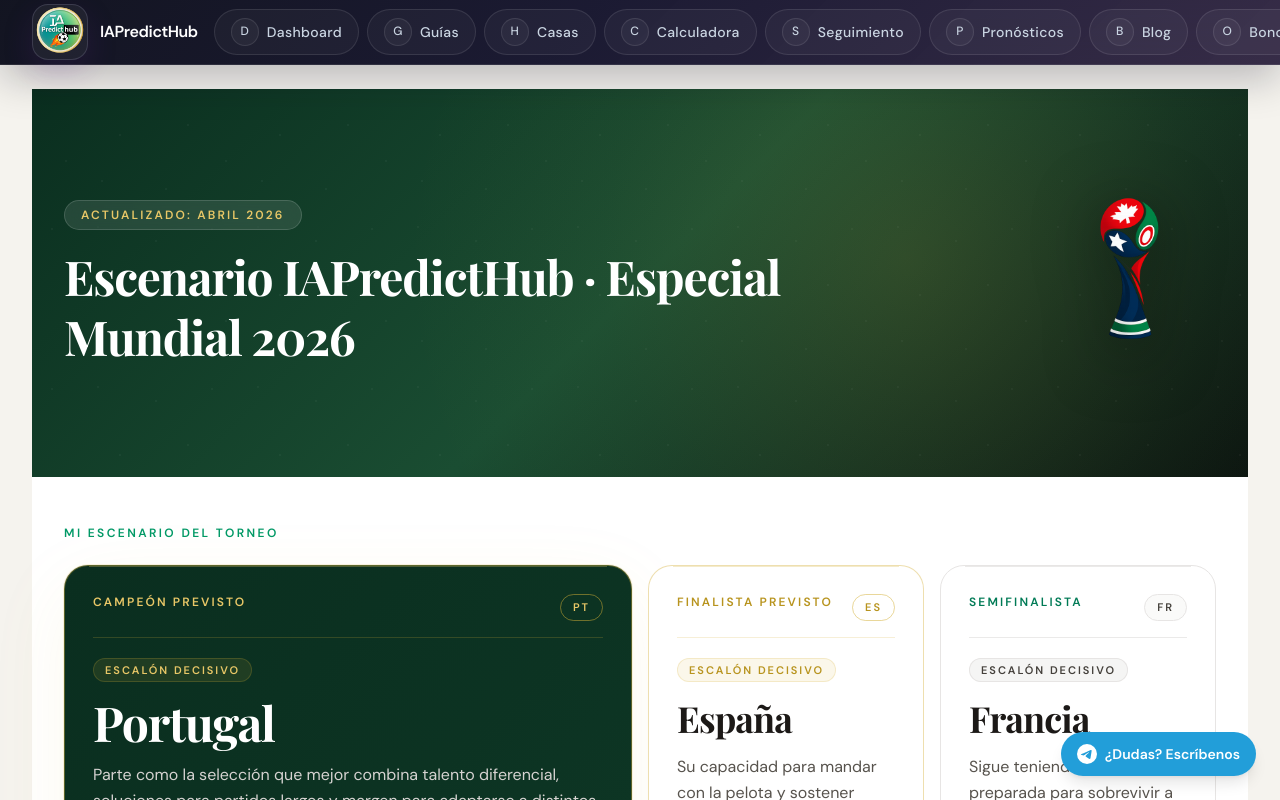
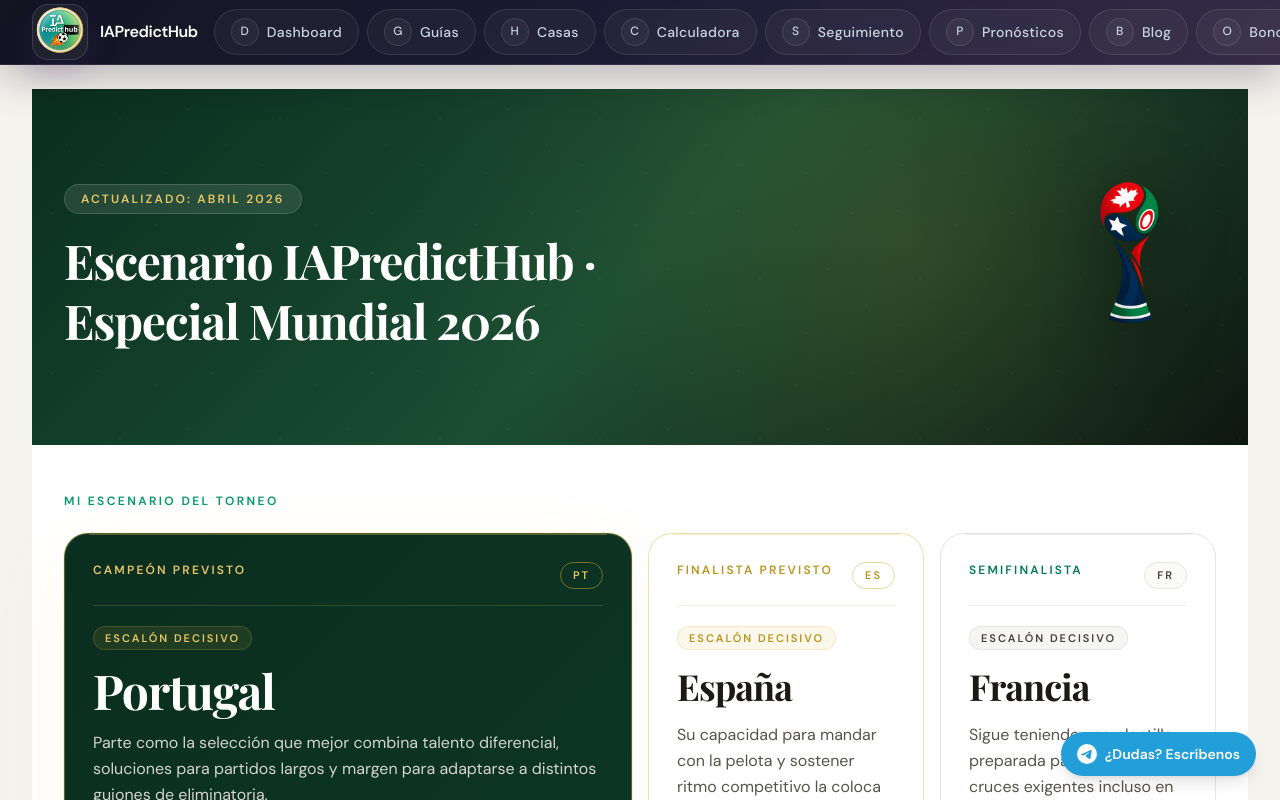
Before and after one commit to eloylt13/matched-betting-app, a Next.js app: page /especial/mundial in a window 1280 px wide. Shown: the top 800 px of the page. Built offline with nearby package versions, Linux system fonts and the light colour scheme; no server answers; a web font is replaced by a local one.

Commit message:
fix: compact mundial hero layout

```diff
--- a/app/especial/mundial/page.tsx
+++ b/app/especial/mundial/page.tsx
@@ -146,7 +146,7 @@ export default function EspecialMundialPage() {
   return (
     <main className="min-h-[70vh] bg-[#F5F3EE] text-stone-800">
       <section
-        className="relative overflow-hidden px-4 py-10 text-white sm:px-6 sm:py-14 lg:px-8 lg:py-16"
+        className="relative overflow-hidden px-4 py-10 text-white sm:px-6 sm:py-14 lg:px-8 lg:py-12"
         style={{
           background:
             'linear-gradient(135deg, #0a2e1f 0%, #1a4d32 50%, #0a1410 100%)',
@@ -174,7 +174,7 @@ export default function EspecialMundialPage() {
               priority
               width={1254}
               height={1254}
-              className="order-1 h-[100px] w-auto shrink-0 self-center drop-shadow-[0_12px_32px_rgba(0,0,0,0.5)] lg:order-2 lg:h-[260px] lg:self-auto"
+              className="order-1 hidden h-[100px] w-auto shrink-0 self-center drop-shadow-[0_12px_32px_rgba(0,0,0,0.5)] lg:order-2 lg:block lg:h-[260px] lg:self-auto"
             />
 
             <div className="order-2 max-w-4xl lg:order-1">
@@ -183,7 +183,8 @@ export default function EspecialMundialPage() {
               </div>
 
               <h1 className="mt-4 font-playfair text-3xl font-bold leading-tight tracking-tight text-white sm:text-5xl">
-                Escenario IAPredictHub · Especial Mundial 2026
+                Escenario IAPredictHub ·{' '}
+                <span className="whitespace-nowrap">Especial Mundial 2026</span>
               </h1>
             </div>
 
```
Also changed, not shown: freebet-hoy.txt.
